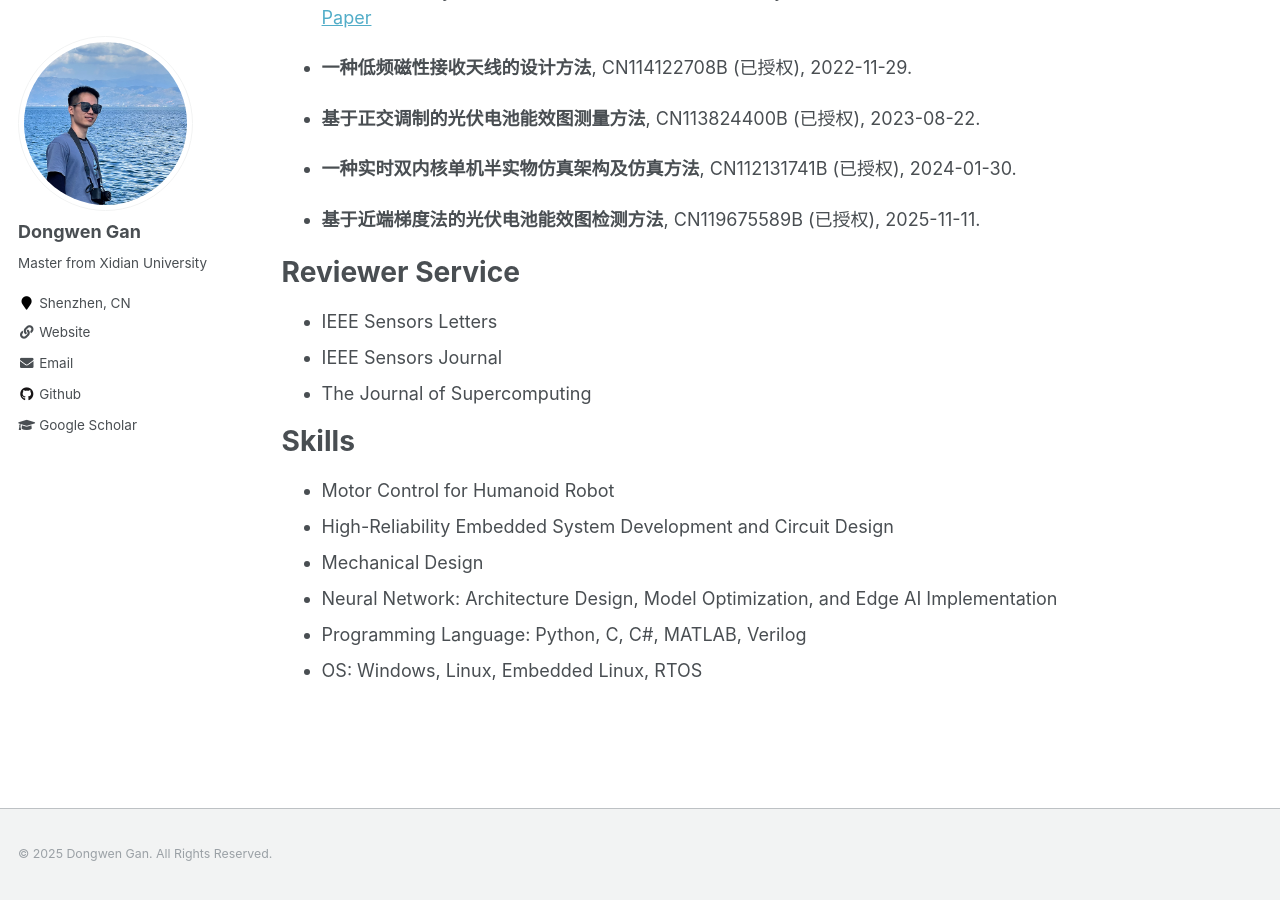
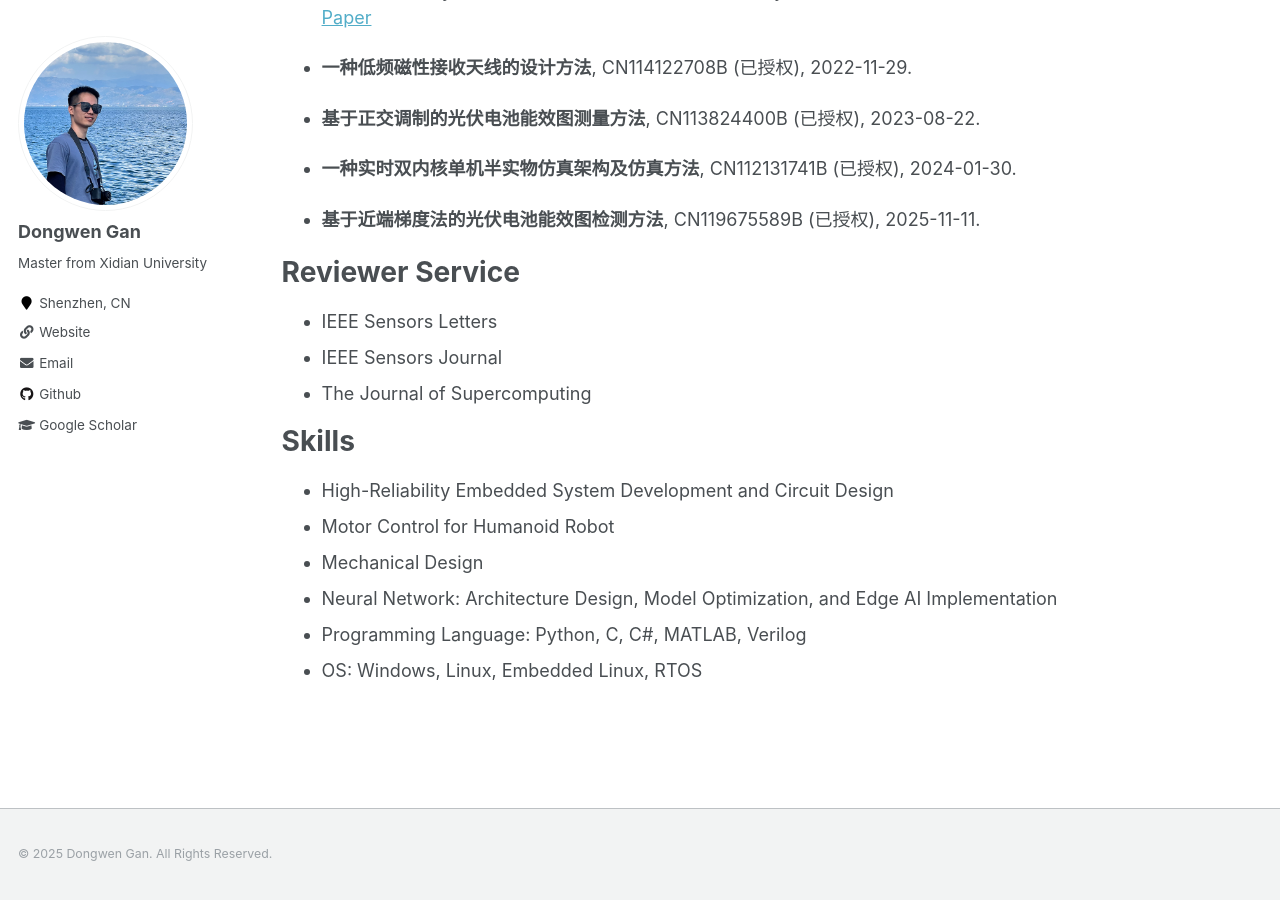
Before and after one commit to dwgan/page, a Jekyll site: the page built from _pages/index.md, in a window 1280 px wide and 900 px high, scrolled down 1340 px. Built offline with Jekyll 4.4.1, drawn with Linux system fonts in a browser that asks for light colours; comment, search, counter and statistics services are not loaded.

```diff
--- a/_pages/index.md
+++ b/_pages/index.md
@@ -86,8 +86,8 @@ Submitted to [Solar Energy | Journal | ScienceDirect.com by Elsevier](https://ww
 
 # Skills
 
+* High-Reliability Embedded System Development and Circuit Design
 * Motor Control for Humanoid Robot
-* High-Reliability Embedded System Development and Circuit Design
 * Mechanical Design
 * Neural Network: Architecture Design, Model Optimization, and Edge AI Implementation
 * Programming Language: Python, C, C#, MATLAB, Verilog
```
